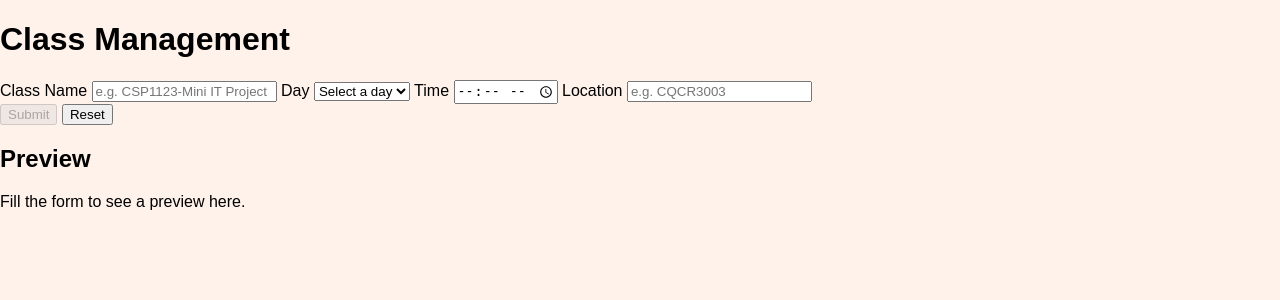
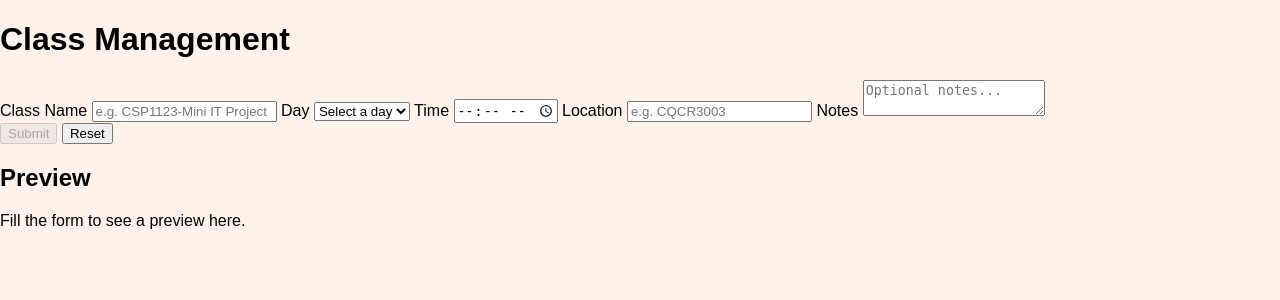
Before and after one commit to xinyee0766/Scheduler, a Flask app: page / in a window 1280 px wide. Shown: the top 300 px of the page. Run offline with Flask 3, Linux system fonts and the light colour scheme; data that the repository does not hold is empty.

Commit message:
add optional notes

```diff
--- a/templates/index.html
+++ b/templates/index.html
@@ -40,6 +40,12 @@
       <span>Location</span>
       <input type="text" name="location" placeholder="e.g. CQCR3003" required />
     </label>
+
+    <!-- Optional Notes -->
+    <label>
+      <span>Notes</span>
+      <textarea name="notes" placeholder="Optional notes..."></textarea>
+    </label>
   </div>
 
   <div class="actions">
@@ -52,7 +58,6 @@
   <h2>Preview</h2>
   <div id="preview">Fill the form to see a preview here.</div>
 </section>
-  </main>
 
 <script>
   const form = document.getElementById('class-form');
@@ -64,6 +69,7 @@
     const day = data.get('day') || '—';
     const time = data.get('time') || '—';
     const location = data.get('location') || '—';
+    const notes = data.get('notes') || '—';
 
     preview.innerHTML = `
       <table border="1" cellpadding="8" cellspacing="0">
@@ -73,6 +79,7 @@
             <th>Day</th>
             <th>Time</th>
             <th>Location</th>
+            <th>Notes</th>
           </tr>
         </thead>
         <tbody>
@@ -81,11 +88,10 @@
             <td>${day}</td>
             <td>${time}</td>
             <td>${location}</td>
+            <td>${notes}</td>
           </tr>
         </tbody>
       </table>
     `;
   });
 </script>
-</body>
-</html>
```
Lines whose indentation alone changed are shown as unchanged.
